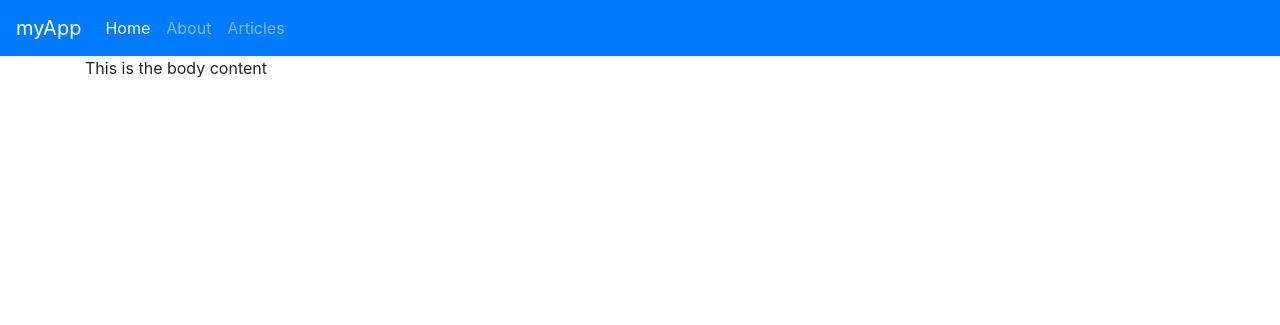
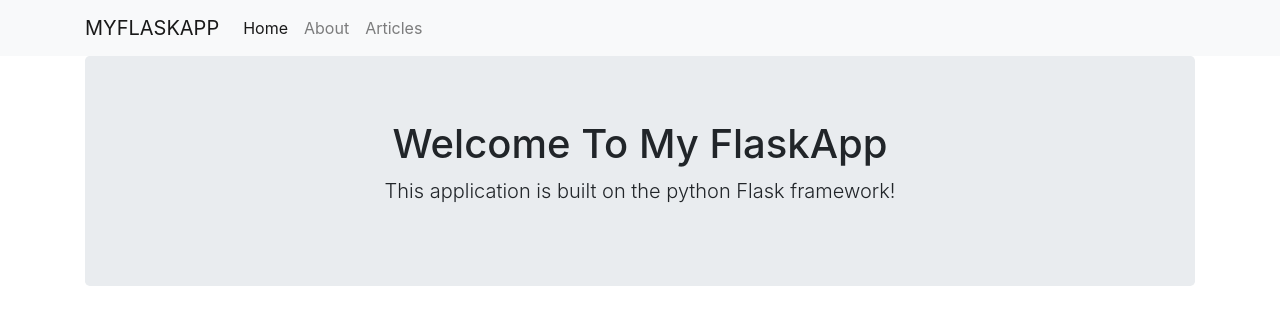
Before and after one commit to huih1026/myFlaskApp, a Flask app: page / in a window 1280 px wide. Shown: the top 325 px of the page. Run offline with Flask 2, Linux system fonts and the light colour scheme; some libraries are stand-ins or nearby versions.

Commit message:
after jumbotron and the navbar implementation

```diff
--- a/app.py
+++ b/app.py
@@ -5,9 +5,12 @@ app = Flask(__name__)
 
 # given the route to let the broswer to find
 @app.route("/")
-
 def index():
 	return render_template('home.html')
+
+@app.route("/about")
+def about():
+	return render_template("about.html")
 
 
 if __name__ == '__main__':
--- a/templates/home.html
+++ b/templates/home.html
@@ -1,5 +1,10 @@
 {% extends 'layout.html' %}
 
+
+<!-- jumbotron -->
 {% block body %}
-	This is the body content
+<div class="jumbotron text-center">
+	<h1>Welcome To My FlaskApp</h1>
+	<p class="lead"> This application is built on the python Flask framework!</p>
+</div>
 {% endblock %}
--- a/templates/includes/_navbar.html
+++ b/templates/includes/_navbar.html
@@ -1,14 +1,19 @@
-<nav class="navbar navbar-dark navbar-expand-lg navbar-primary bg-primary">
-  <a class="navbar-brand" href="#">myApp</a>
+
+  <nav class="navbar navbar-default navbar-expand-lg navbar-light bg-light">
+    <div class="container">
+    <a class="navbar-brand" href="/">MYFLASKAPP</a>
     <button class="navbar-toggler" type="button" data-toggle="collapse" data-target="#navbarNavAltMarkup" aria-controls="navbarNavAltMarkup" aria-expanded="false" aria-label="Toggle navigation">
       <span class="navbar-toggler-icon"></span>
     </button>
+
+
     <div class="collapse navbar-collapse" id="navbarNavAltMarkup">
       <div class="navbar-nav">
         <a class="nav-link active" href="/">Home <span class="sr-only">(current)</span></a>
         <a class="nav-link" href="/about">About</a>
         <a class="nav-link" href="/articles">Articles</a>
-<!--       <a class="nav-link disabled" href="#" tabindex="-1" aria-disabled="true">Disabled</a> -->
+        <!-- <a class="nav-link disabled" href="#" tabindex="-1" aria-disabled="true">Disabled</a> -->
+      </div>
     </div>
   </div>
   </nav>
--- a/templates/layout.html
+++ b/templates/layout.html
@@ -3,17 +3,20 @@
 <head>
 	<meta charset="utf-8">
 	<title>myFlaskApp</title>
-	<link rel="stylesheet" href="https://stackpath.bootstrapcdn.com/bootstrap/4.5.2/css/bootstrap.min.css">
+	<link rel="stylesheet" href="https://cdn.jsdelivr.net/npm/bootstrap@4.5.3/dist/css/bootstrap.min.css" integrity="sha384-TX8t27EcRE3e/ihU7zmQxVncDAy5uIKz4rEkgIXeMed4M0jlfIDPvg6uqKI2xXr2" crossorigin="anonymous">
 </head>
 <body>
 	{% include 'includes/_navbar.html' %}
 
 	<div class="container">
-	{% block body %}{% endblock %}
-
+		{% block body %}{% endblock %}
 	</div>
 
 
-	<script src="https://stackpath.bootstrapcdn.com/bootstrap/4.5.2/js/bootstrap.min.js"></script>
+
+
+
+	<script src="https://code.jquery.com/jquery-3.5.1.slim.min.js" integrity="sha384-DfXdz2htPH0lsSSs5nCTpuj/zy4C+OGpamoFVy38MVBnE+IbbVYUew+OrCXaRkfj" crossorigin="anonymous"></script>
+	<script src="https://cdn.jsdelivr.net/npm/bootstrap@4.5.3/dist/js/bootstrap.bundle.min.js" integrity="sha384-ho+j7jyWK8fNQe+A12Hb8AhRq26LrZ/JpcUGGOn+Y7RsweNrtN/tE3MoK7ZeZDyx" crossorigin="anonymous"></script>
 </body>
 </html>
```
Also changed, not shown: templates/about.html (added, +11 -0 lines), 1 other file. Lines whose indentation alone changed are shown as unchanged.
